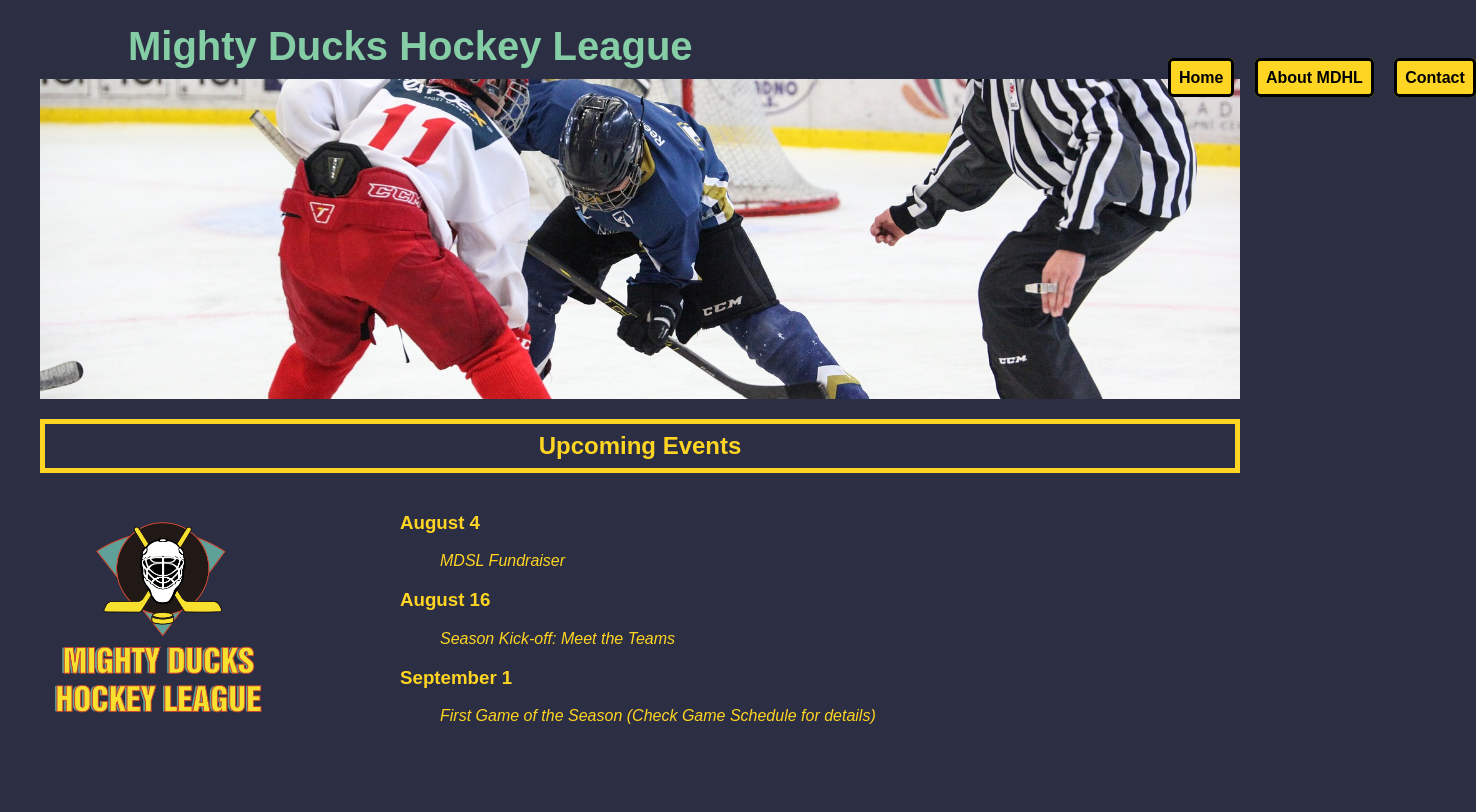
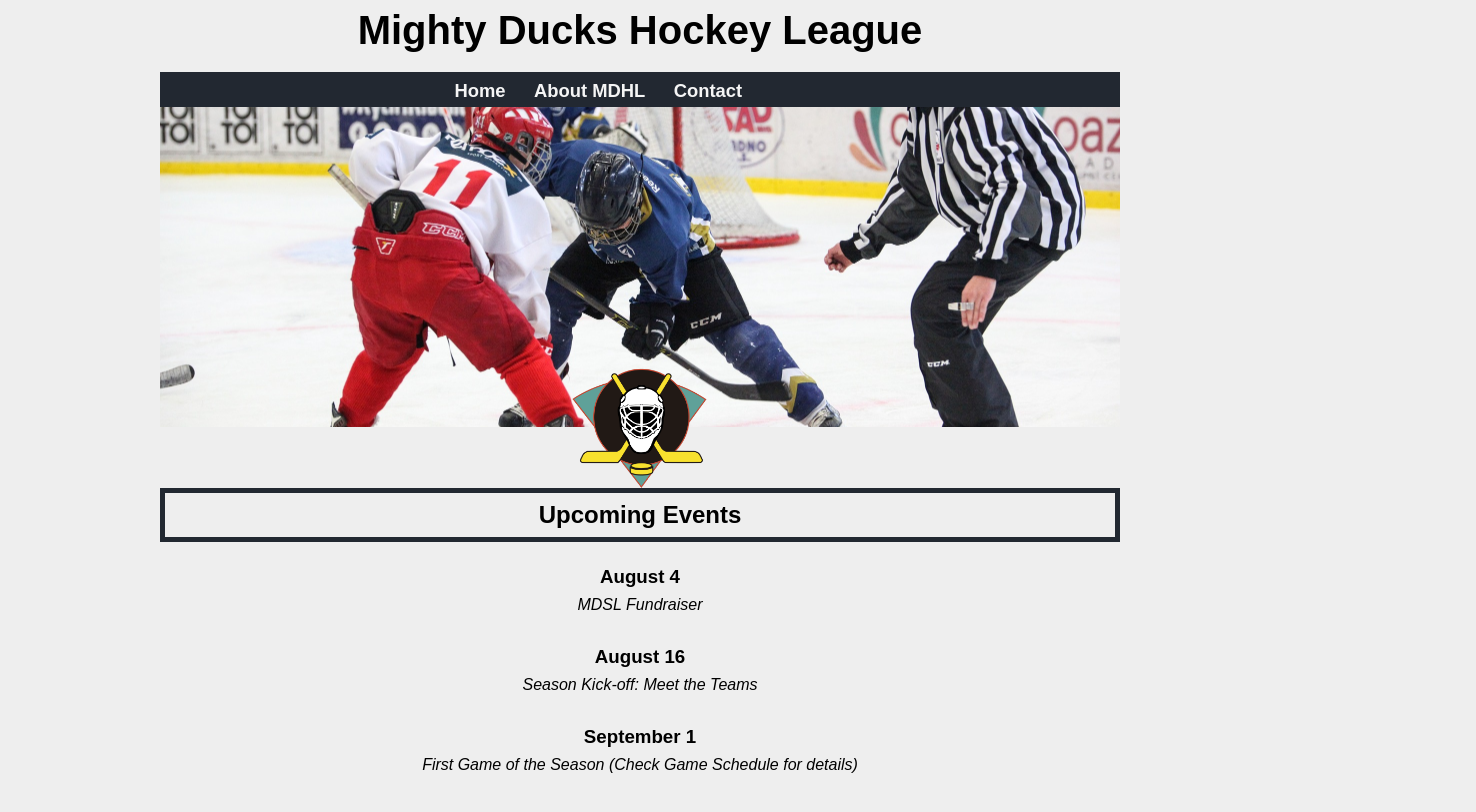
Before and after one commit to Francopinedo/MDHL_FRANCO_PINEDO, a plain HTML site: page index.html in a window 1280 px wide. Shown: the whole page, 1476 px wide, since content can reach past the window. Drawn offline with Linux system fonts and the light colour scheme.

Commit message:
Task 2-personal-design

```diff
--- a/Personal_style.css
+++ b/Personal_style.css
@@ -17,6 +17,7 @@ h1{
 min-height: 2vh;
 font-size: 5vh;
 margin: 1vh;
+margin-bottom: 2%;
 text-align:center;
 top: 2vh;
 left: 10vh;
@@ -25,39 +26,46 @@ left: 10vh;
 
 /*NAV ITEMS*/
 .nav-item{
+position: relative;
+top: 2.5%;
+left: 29%;
 width: 100%;
 font-weight: 600;
 z-index: 1;
-font-size: 2vh;
-bottom: -1vh;
-left: 140vh;
-background-color: #EEEEEE;
-color: black;
+font-size: 2.3vh;
+background-color: #222831;
+color: whitesmoke;
 padding: 1vh;
 text-decoration: none;
-margin: 0.5rem;
-border-radius: 20px;
+margin-left: 0.5rem;
+margin-right: auto;
+text-align: center;
+}
+
+nav{
+    background-color: #222831;
+    height: 40vh;
+    display: block;
+    margin-bottom: 12vh;
+}
 
 
-}
 .nav-item:hover{
-    background-color: #222831;
-    color: #EEEEEE
+    background-color: #EEEEEE;
+    color: #222831
 }
 
 /*Image Nav*/
 nav img {
-right: 1vh;
+z-index: 1;
+position: relative;
+top: 4%;
 width: 100%;
 height: 40vh;
 object-fit:cover;
 justify-content: center;
 }
 
-nav{
-    display: block;
-    margin: 0 auto;
-}
 
 #subtittle{
 font-size: 3vh;
@@ -70,18 +78,20 @@ padding: 1vh;
 }
 
 /*Logo*/
-section img {
-bottom: 40vh;
-right: 0;
-width: 960px;
-height: 35vh;
-margin: auto;
-object-fit: contain ;
+#nav-logo{
+position: relative;
+z-index:3;
+top: -17%;
+width: 100%;
+height: 40%;
+margin: 0%;
+object-fit: contain;
+text-align: center;
 }
 
 .principal-section{
 margin-top: 3vh;
-display: inline-block;
+display: block;
 width: 100%;
 font-size: 2vh;
 text-align: center;
@@ -93,7 +103,7 @@ text-align: center;
 }
 
 .principal-section dd,p{
-    margin-bottom: 6vh;
+    margin-bottom: 4vh;
     right: -65vh;
 }
 
--- a/index.html
+++ b/index.html
@@ -4,11 +4,10 @@
     <meta charset="UTF-8">
     <meta http-equiv="X-UA-Compatible" content="IE=edge">
     <meta name="viewport" content="width=device-width, initial-scale=1.0">
-    <title>TASK 1</title>
+    <title>TASK 2 PERSONAL DESIGN</title>
 </head>
 <body>
-    <link rel="stylesheet" href="Style1.css">
-    <!-- <link rel="stylesheet" href="./Personal_style copy.css">  -->
+    <link rel="stylesheet" href="./Personal_style.css"><!--  PERSONAL DESIGN    -->
 
     <h1>Mighty Ducks Hockey League</h1>
 
@@ -17,6 +16,7 @@
 <a class="nav-item" href="./about.html">About MDHL</a>
 <a class="nav-item" href="./contact.html">Contact</a>
 <img src="./Assets/design1_image1.jpg" alt="design_image">
+<img id="nav-logo" src="./Assets/Logo2.png" alt="logo">
 </nav>
 
 <div>
@@ -25,7 +25,6 @@
 
 
     <section class="principal-section">
-        <img src="./Assets/Logo.png" alt="logo">
         <dl class="txt">
             <dt> <h3>August 4</h3></dt>
             <dd><i>MDSL Fundraiser</i></dd>
```
Also changed, not shown: about.html (+3 -3 lines), contact.html (+2 -2 lines), Assets/Logo2.png (added).
